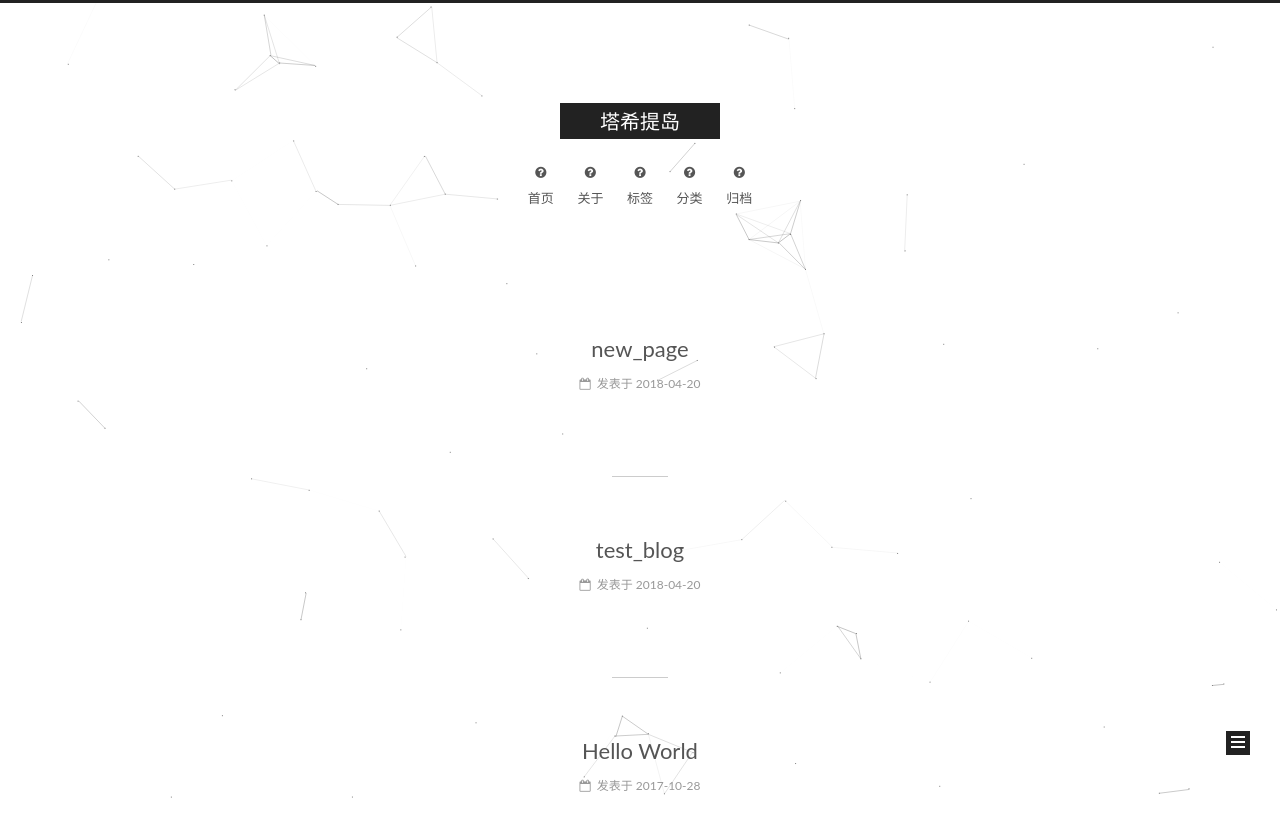
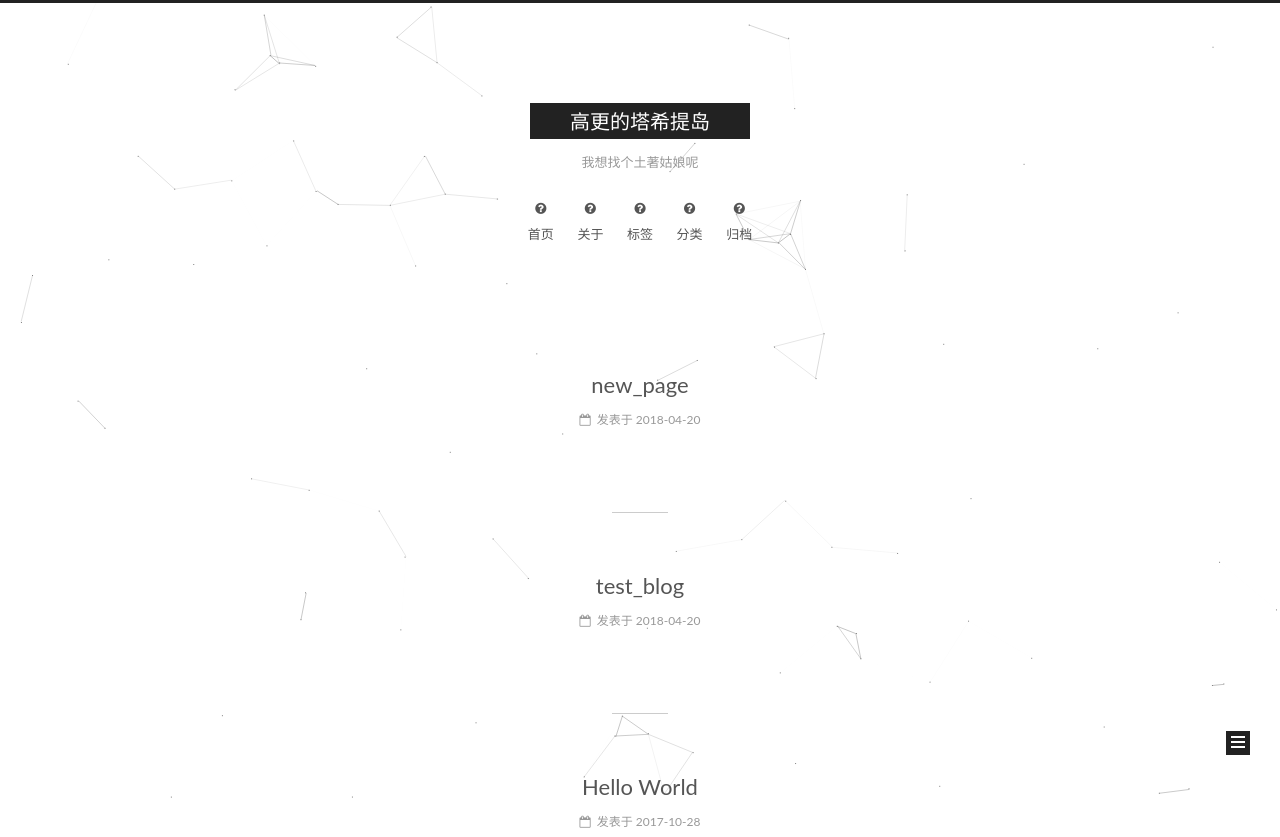
Before and after one commit to TerryLmy/terry95.github.io, a plain HTML site: page index.html in a window 1280 px wide. Shown: the top 837 px of the page. Drawn offline with Linux system fonts and the light colour scheme.

Commit message:
Site updated: 2018-04-21 10:37:11

```diff
--- a/index.html
+++ b/index.html
@@ -79,16 +79,16 @@
 
 
 
-<meta name="description" content="Stay hungry Stay foolish">
+<meta name="description" content="hey，hey">
 <meta property="og:type" content="website">
-<meta property="og:title" content="塔希提岛">
+<meta property="og:title" content="高更的塔希提岛">
 <meta property="og:url" content="http://terrylmy.github.io/index.html">
-<meta property="og:site_name" content="塔希提岛">
-<meta property="og:description" content="Stay hungry Stay foolish">
+<meta property="og:site_name" content="高更的塔希提岛">
+<meta property="og:description" content="hey，hey">
 <meta property="og:locale" content="zh-Hans">
 <meta name="twitter:card" content="summary">
-<meta name="twitter:title" content="塔希提岛">
-<meta name="twitter:description" content="Stay hungry Stay foolish">
+<meta name="twitter:title" content="高更的塔希提岛">
+<meta name="twitter:description" content="hey，hey">
 
 
 
@@ -124,7 +124,7 @@
 
 
 
-  <title>塔希提岛</title>
+  <title>高更的塔希提岛</title>
 
 
 
@@ -155,12 +155,12 @@
     <div class="custom-logo-site-title">
       <a href="/"  class="brand" rel="start">
         <span class="logo-line-before"><i></i></span>
-        <span class="site-title">塔希提岛</span>
+        <span class="site-title">高更的塔希提岛</span>
         <span class="logo-line-after"><i></i></span>
       </a>
     </div>
 
-        <p class="site-subtitle"></p>
+        <p class="site-subtitle">我想找个土著姑娘呢</p>
 
   </div>
 
@@ -271,7 +271,7 @@
     </span>
 
     <span hidden itemprop="publisher" itemscope itemtype="http://schema.org/Organization">
-      <meta itemprop="name" content="塔希提岛">
+      <meta itemprop="name" content="高更的塔希提岛">
     </span>
 
 
@@ -390,7 +390,7 @@
     </span>
 
     <span hidden itemprop="publisher" itemscope itemtype="http://schema.org/Organization">
-      <meta itemprop="name" content="塔希提岛">
+      <meta itemprop="name" content="高更的塔希提岛">
     </span>
 
 
@@ -509,7 +509,7 @@
     </span>
 
     <span hidden itemprop="publisher" itemscope itemtype="http://schema.org/Organization">
-      <meta itemprop="name" content="塔希提岛">
+      <meta itemprop="name" content="高更的塔希提岛">
     </span>
 
 
```
Also changed, not shown: 2017/10/28/hello-world/index.html (+5 -5 lines), 2018/04/20/new-page/index.html (+8 -8 lines), 2018/04/20/test-blog/index.html (+8 -8 lines), archives/2017/10/index.html (+9 -9 lines), archives/2017/index.html (+9 -9 lines), archives/2018/04/index.html (+9 -9 lines), archives/2018/index.html (+9 -9 lines), archives/index.html (+9 -9 lines).
